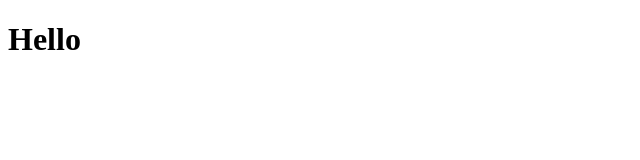
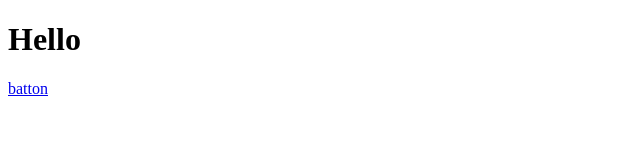
Before and after one commit to ZhernovoyPavlo/Githome1, a plain HTML site: page index.html in a window 1280 px wide. Shown: the full height of the page, 0-640 px from the left. Drawn offline with Linux system fonts and the light colour scheme.

Commit message:
first adde tag a

```diff
--- a/index.html
+++ b/index.html
@@ -7,5 +7,6 @@
 </head>
 <body>
     <H1>Hello</H1>
+     <a href="#">batton</a>
 </body>
 </html>
```
